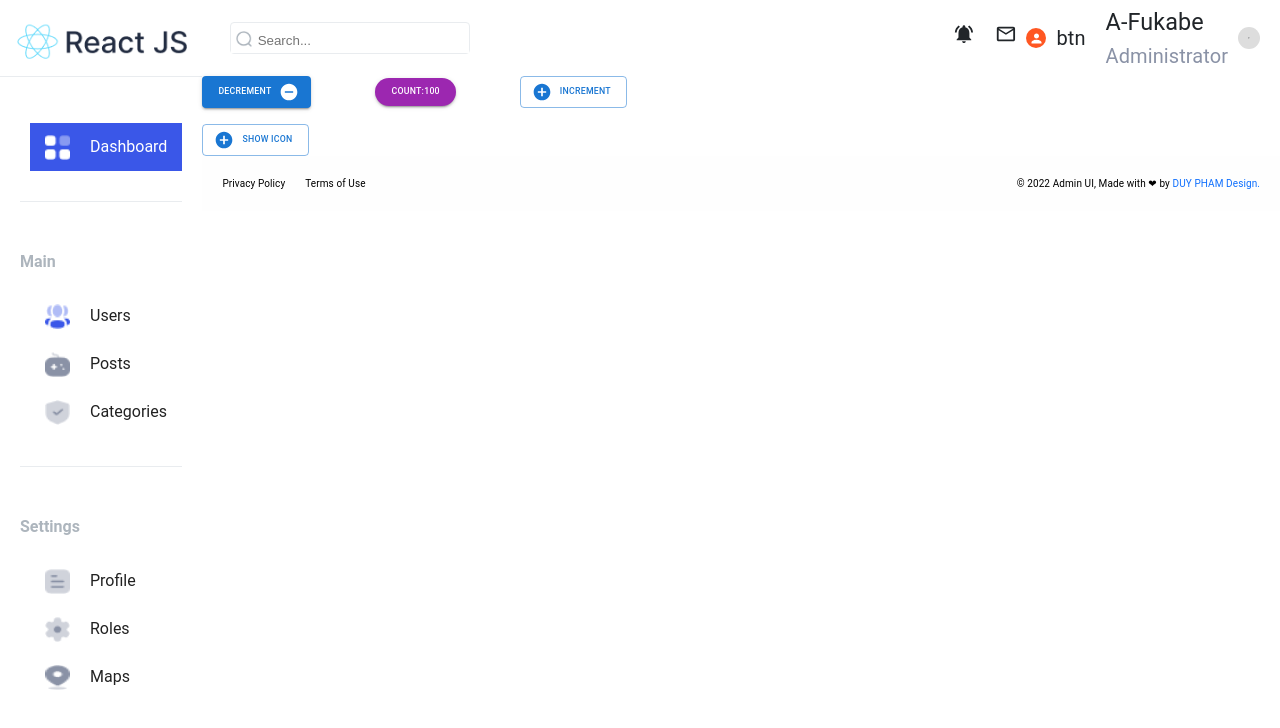
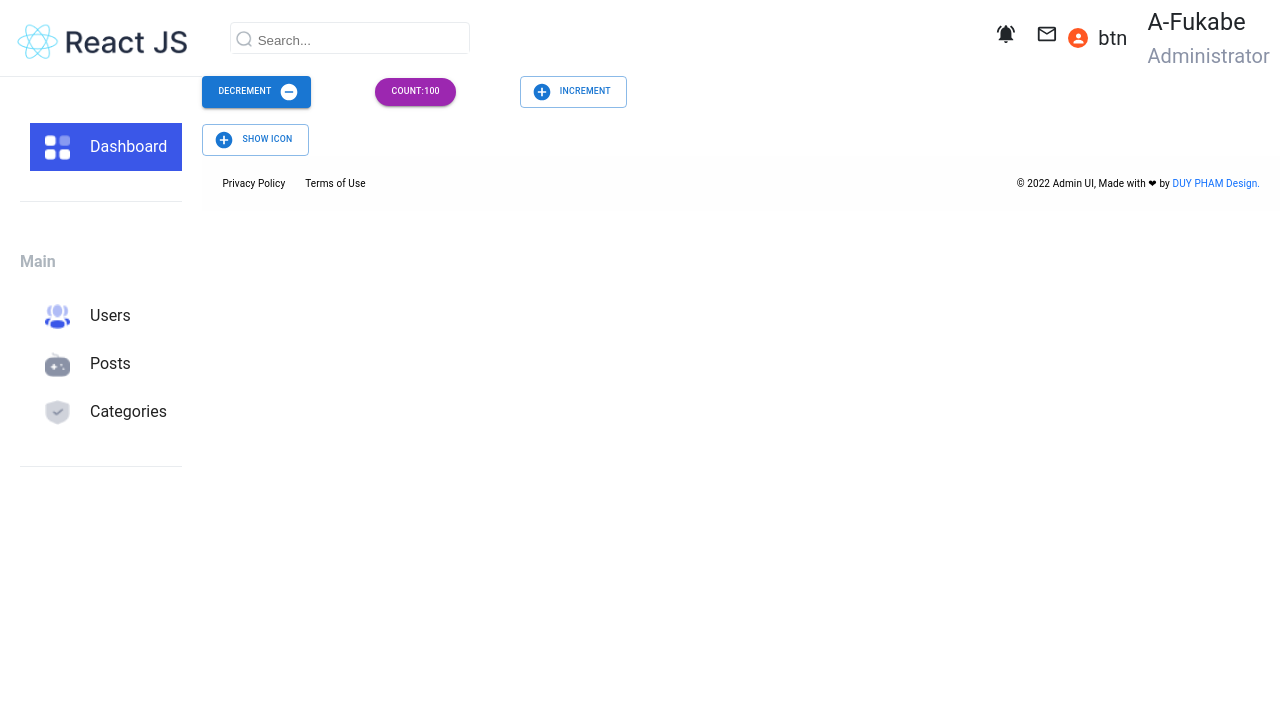
Before and after one commit to duyphamsalto/training-react, a React (Create React App) app in the folder front-end/: page / in a window 1280 px wide. Shown: the top 728 px of the page. Built offline with nearby package versions, Linux system fonts and the light colour scheme.

Commit message:
fix compornent

```diff
--- a/front-end/src/components/layoutComponents/Sidebar/index.jsx
+++ b/front-end/src/components/layoutComponents/Sidebar/index.jsx
@@ -6,7 +6,6 @@ export default function Sidebar() {
   const itemsList = [
     { id: 1, title: "", items: ["Dashboard"] },
     { id: 2, title: "main", items: ["Users", "Posts", "Categories"] },
-    { id: 3, title: "settings", items: ["Profile", "Roles", "Maps"] },
   ];
 
   return (
--- a/front-end/src/components/partsComponents/User/index.jsx
+++ b/front-end/src/components/partsComponents/User/index.jsx
@@ -1,6 +1,6 @@
 import React, { useState } from "react";
 import "./style.scss";
-import LogoutIcon from "@mui/icons-material/Logout";
+
 import Avatar from "@mui/material/Avatar";
 import { deepOrange } from "@mui/material/colors";
 import PersonIcon from "@mui/icons-material/Person";
@@ -34,14 +34,6 @@ export default function User(prop) {
           <h3>{prop.name}</h3>
           <p>Administrator</p>
         </div>
-        <LogoutIcon
-          fontSize="large"
-          sx={{
-            borderRadius: "2rem",
-            marginRight: "2rem",
-            background: "#ddd",
-          }}
-        />
       </div>
     </>
   );
```
